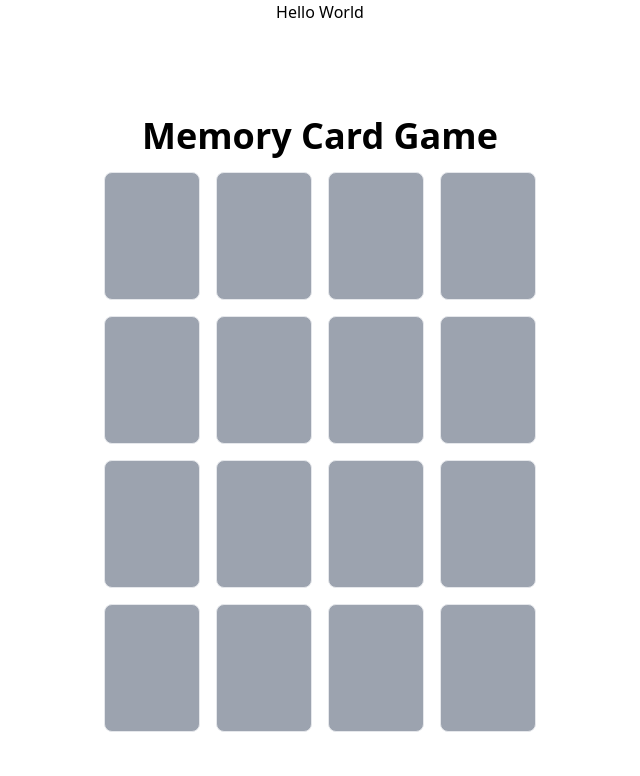
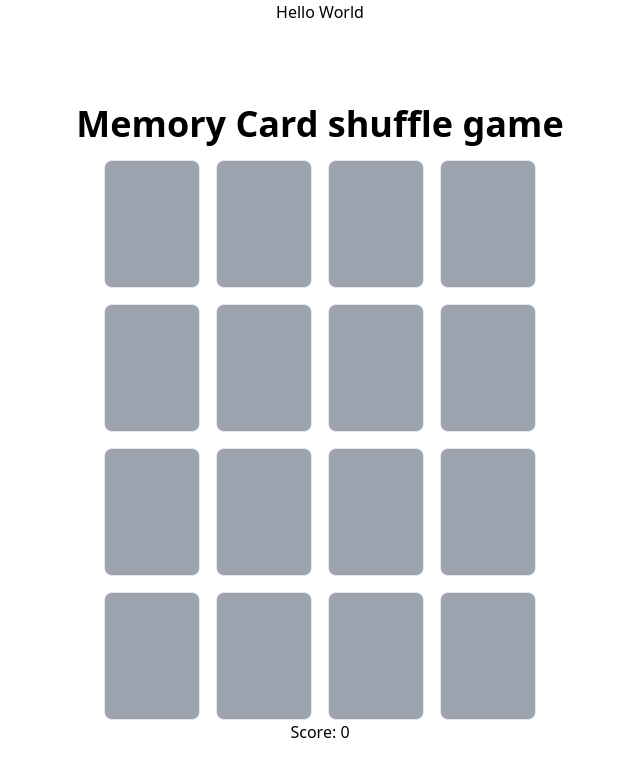
Before and after one commit to nechiyan/mechinetest, a React (Create React App) app: page / in a window 1280 px wide. Shown: the top 776 px of the page, without its empty margins (320-960 px from the left). Built offline with nearby package versions, Linux system fonts and the light colour scheme.

Commit message:
added with score

```diff
--- a/src/MemoryGame.jsx
+++ b/src/MemoryGame.jsx
@@ -21,6 +21,7 @@ const MemoryGame = () => {
 
   const [cards, setCards] = useState(shuffleCards(initialCards));
   const [flippedCards, setFlippedCards] = useState([]);
+  const [score, setScore] = useState(0);
 
 
   const flipCard = (index) => {
@@ -40,15 +41,21 @@ const MemoryGame = () => {
       checkForMatch(newCards, flippedCards[0], index);
     }
   };
+  const updateScore = () => {
+    console.log(score,'sasdad');
+
+    setScore(score + 1);
+  };
 
   const checkForMatch = (newCards, firstIndex, secondIndex) => {
     console.log(`Comparing card values: ${newCards[firstIndex].value} and ${newCards[secondIndex].value}`);
 
     if (newCards[firstIndex].value === newCards[secondIndex].value) {
-        console.log("Match found!");
+      console.log("Match found!");
       newCards[firstIndex].isMatched = true;
       newCards[secondIndex].isMatched = true;
       setFlippedCards([]);
+      updateScore();
     } else {
       setTimeout(() => {
         newCards[firstIndex].isFlipped = false;
@@ -60,9 +67,11 @@ const MemoryGame = () => {
   };
 
 
+
+
   return (
     <div className="flex flex-col items-center justify-center h-screen">
-      <h1 className="text-4xl font-bold mb-4">Memory Card Game</h1>
+      <h1 className="text-4xl font-bold mb-4">Memory Card shuffle game</h1>
       <div className="grid grid-cols-4 gap-4">
         {cards.map((card, index) => (
           <div
@@ -74,6 +83,7 @@ const MemoryGame = () => {
         </div>
         ))}
       </div>
+      <p>Score: {score}</p>
     </div>
   );
 };
```
